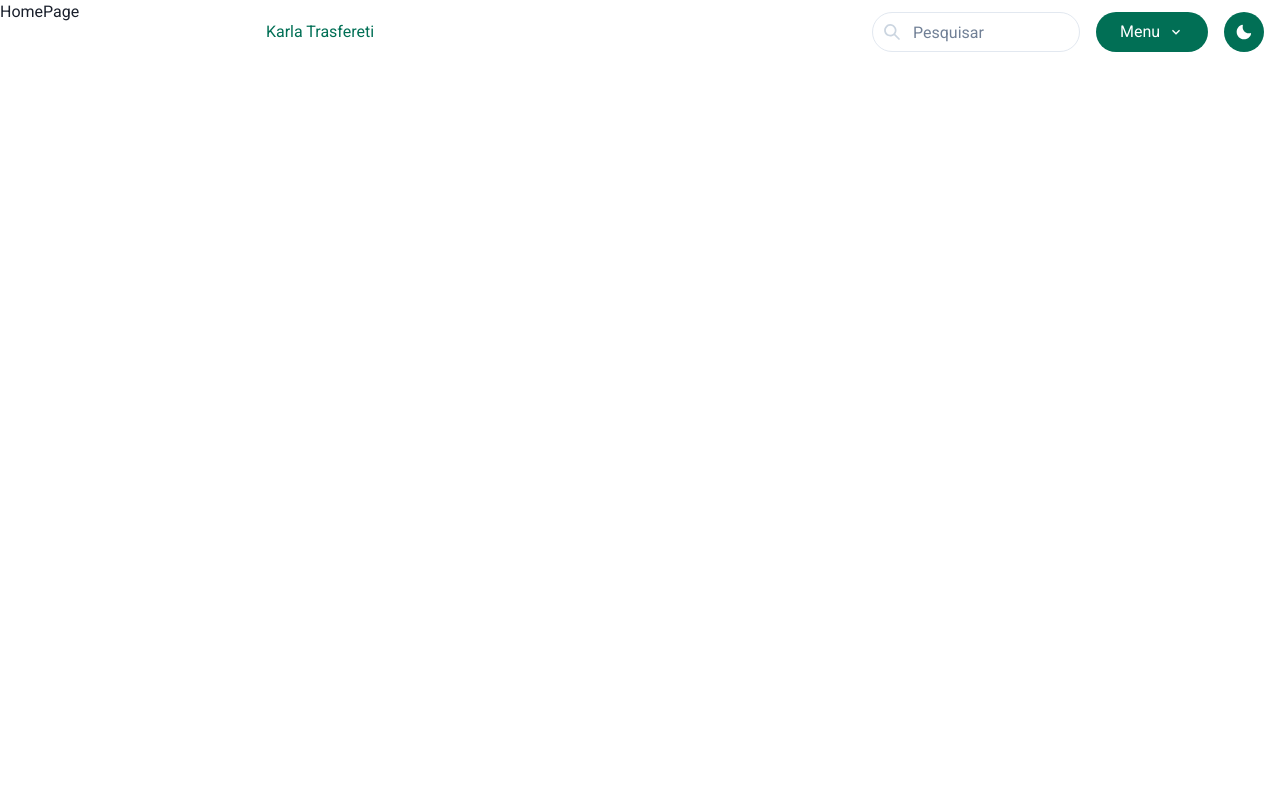
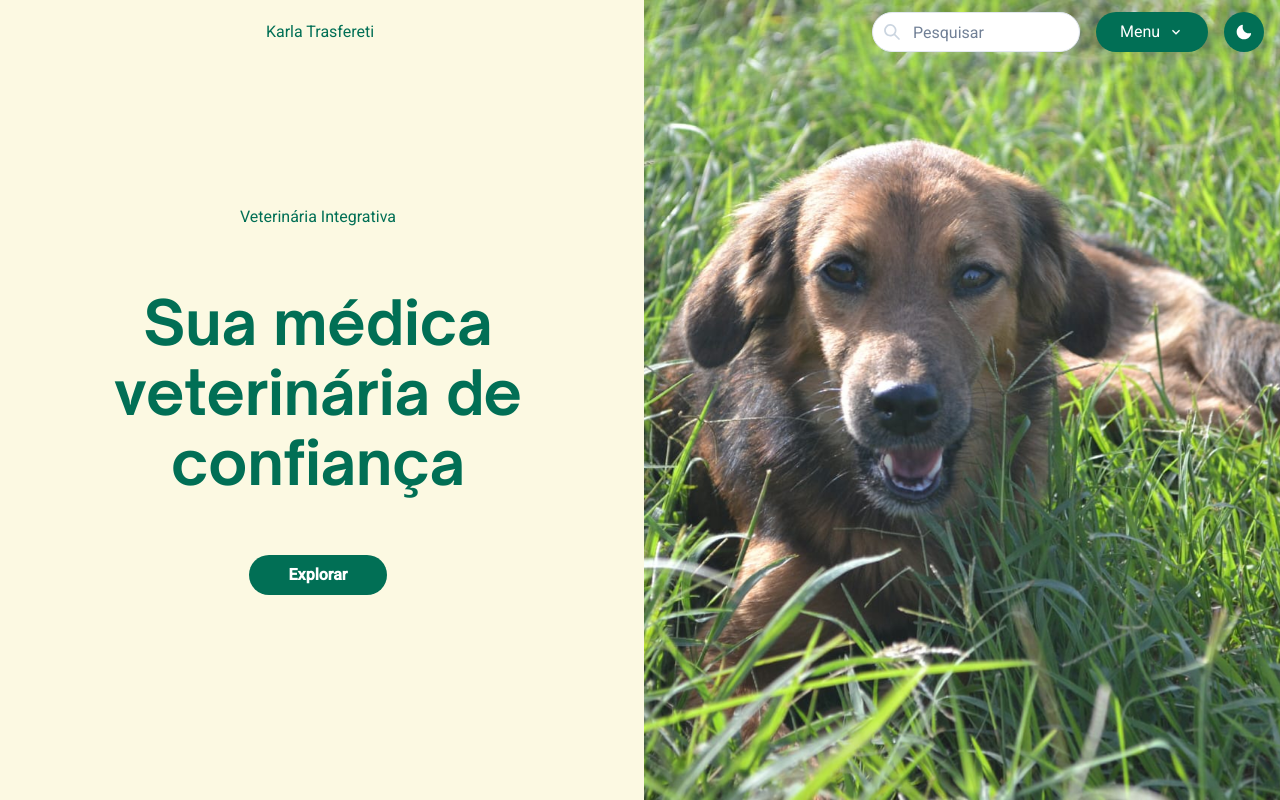
Before and after one commit to pedrotrasfereti/karlatrasfereti, a React (Vite) app: page / in a window 1280 px wide. Shown: the top 800 px of the page. Built offline with nearby package versions, Linux system fonts and the light colour scheme.

Commit message:
feat(HomePage): add all sections

```diff
--- a/src/pages/HomePage.jsx
+++ b/src/pages/HomePage.jsx
@@ -1,5 +1,22 @@
+import { VStack } from '@chakra-ui/react';
+import About from '../components/About.jsx';
+import Hero from '../components/Hero.jsx';
+import Skills from '../components/Skills.jsx';
+import Services from '../components/Services.jsx';
+import Contact from '../components/Contact.jsx';
+import Footer from '../components/Footer.jsx';
+
 function HomePage() {
-  return <div>HomePage</div>;
+  return (
+    <VStack as="main" spacing={0}>
+      <Hero />
+      <About />
+      <Skills />
+      <Services />
+      <Contact />
+      <Footer />
+    </VStack>
+  );
 }
 
 export default HomePage;
```
